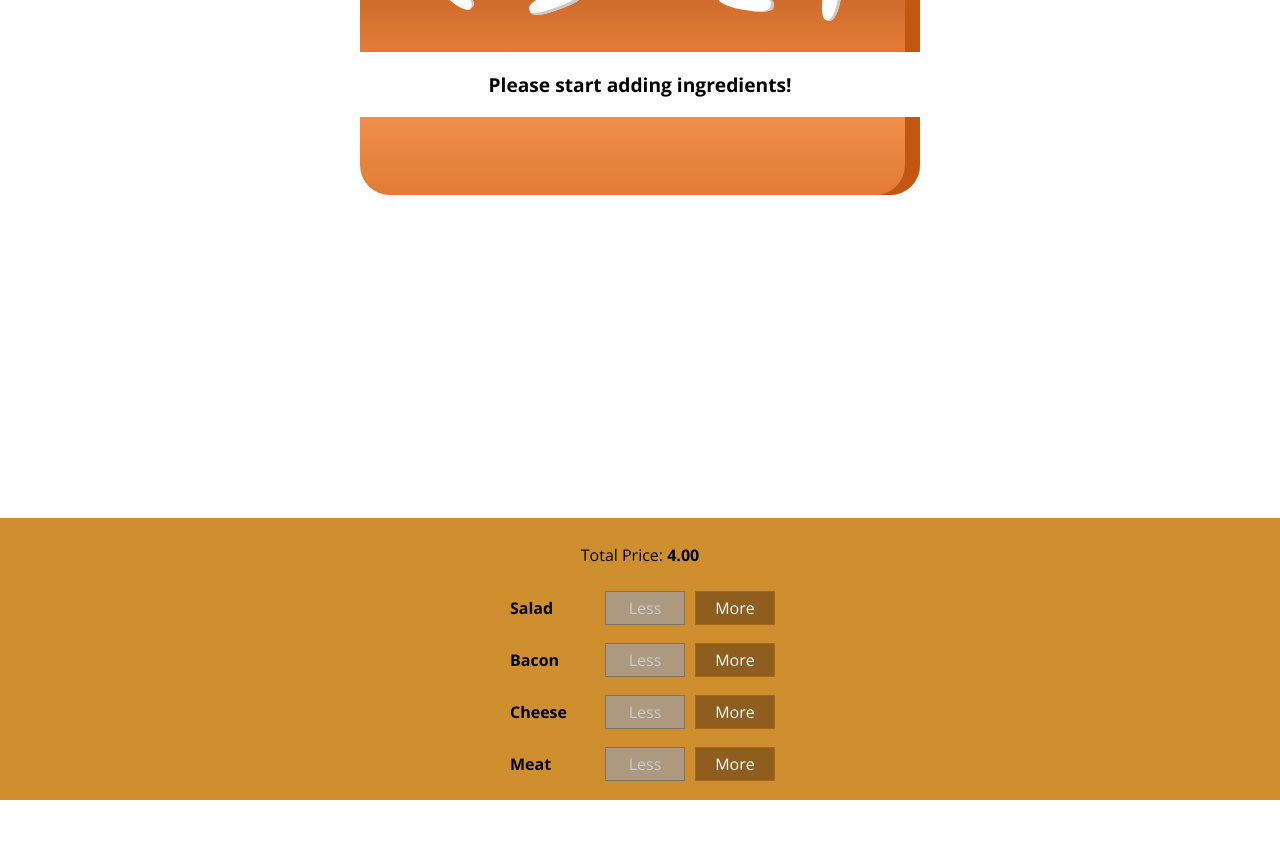
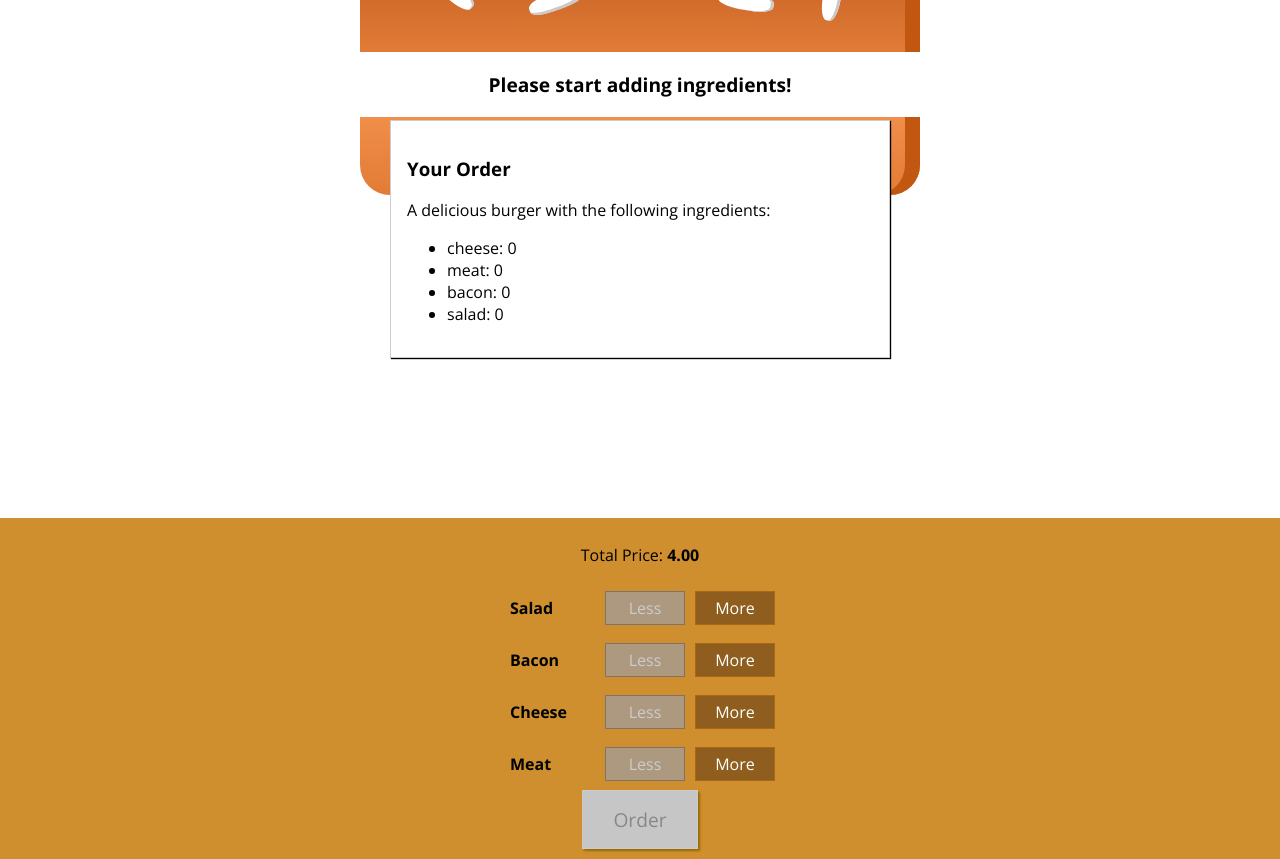
Before and after one commit to SSevenTwo/ReactBurgerBuilder, a React (Create React App) app: page / in a window 1280 px wide. Shown: the part 120-979 px from the top of the page. Before the commit the page ends 920 px from the top, so only its background shows below. Built offline with nearby package versions, Linux system fonts and the light colour scheme.

Commit message:
Added a modal box + order summary

```diff
--- a/src/components/Burger/BuildControls/BuildControls.js
+++ b/src/components/Burger/BuildControls/BuildControls.js
@@ -26,6 +26,9 @@
           />
         );
       })}
+      <button className={classes.OrderButton} disabled={!props.purchasable}>
+        Order
+      </button>
     </div>
   );
 };
--- a/src/components/Burger/BuildControls/BuildControls.module.css
+++ b/src/components/Burger/BuildControls/BuildControls.module.css
@@ -8,3 +8,45 @@
   margin: auto;
   padding: 10px 0;
 }
+
+.OrderButton {
+  background-color: #dad735;
+  outline: none;
+  cursor: pointer;
+  border: 1px solid #966909;
+  color: #966909;
+  font-family: inherit;
+  font-size: 1.2em;
+  padding: 15px 30px;
+  box-shadow: 2px 2px 2px #966909;
+}
+
+.OrderButton:hover,
+.OrderButton:active {
+  background-color: #a0db41;
+  border: 1px solid #966909;
+  color: #966909;
+}
+
+.OrderButton:disabled {
+  background-color: #c7c6c6;
+  cursor: not-allowed;
+  border: 1px solid #ccc;
+  color: #888888;
+}
+
+.OrderButton:not(:disabled) {
+  animation: enable 0.3s linear;
+}
+
+@keyframes enable {
+  0% {
+    transform: scale(1);
+  }
+  60% {
+    transform: scale(1.1);
+  }
+  100% {
+    transform: scale(1);
+  }
+}
--- a/src/components/Burger/Burger.js
+++ b/src/components/Burger/Burger.js
@@ -21,8 +21,6 @@
       return arr.concat(el);
     }, []);
 
-  console.log("Transformed ingredients:");
-  console.log(transformedIngredients);
   if (transformedIngredients.length === 0) {
     transformedIngredients = <p>Please start adding ingredients!</p>;
   }
--- /dev/null
+++ b/src/components/Burger/OrderSummary/OrderSummary.js
@@ -0,0 +1,22 @@
+import React from "react";
+import Aux from "../../../hoc/ReactAux";
+
+const orderSummary = props => {
+  let ingredientSummary = Object.keys(props.ingredients).map(ingredientKey => {
+    return (
+      <li>
+        <span>{ingredientKey}</span>: {props.ingredients[ingredientKey]}
+      </li>
+    );
+  });
+
+  return (
+    <Aux>
+      <h3>Your Order</h3>
+      <p>A delicious burger with the following ingredients:</p>
+      <ul>{ingredientSummary}</ul>
+    </Aux>
+  );
+};
+
+export default orderSummary;
--- /dev/null
+++ b/src/components/UI/Modal/Modal.js
@@ -0,0 +1,8 @@
+import React from "react";
+import classes from "./Modal.module.css";
+
+const modal = props => {
+  return <div className={classes.Modal}>{props.children}</div>;
+};
+
+export default modal;
--- /dev/null
+++ b/src/components/UI/Modal/Modal.module.css
@@ -0,0 +1,20 @@
+.Modal {
+  position: fixed;
+  z-index: 500;
+  background-color: white;
+  width: 70%;
+  border: 1px solid #ccc;
+  box-shadow: 1px 1px 1px black;
+  padding: 16px;
+  left: 15%;
+  top: 30%;
+  box-sizing: border-box;
+  transition: all 0.3s ease-out;
+}
+
+@media (min-width: 600px) {
+  .Modal {
+    width: 500px;
+    left: calc(50% - 250px);
+  }
+}
--- a/src/containers/BurgerBuilder/BurgerBuilder.js
+++ b/src/containers/BurgerBuilder/BurgerBuilder.js
@@ -2,6 +2,8 @@
 import Aux from "../../hoc/ReactAux";
 import Burger from "../../components/Burger/Burger";
 import BuildControls from "../../components/Burger/BuildControls/BuildControls";
+import Modal from "../../components/UI/Modal/Modal";
+import OrderSummary from "../../components/Burger/OrderSummary/OrderSummary";
 
 const INGREDIENT_PRICE = {
   cheese: 0.5,
@@ -18,8 +20,21 @@
       bacon: 0,
       salad: 0
     },
-    totalPrice: 4
+    totalPrice: 4,
+    purchasable: false
   };
+
+  updatePurchasable(ingredients) {
+    let sum = Object.keys(ingredients)
+      .map(ingredientsKey => {
+        return ingredients[ingredientsKey];
+      })
+      .reduce((total, el) => {
+        return (total += el);
+      }, 0);
+
+    this.setState({ purchasable: sum > 0 });
+  }
 
   addIngredientHandler = type => {
     const oldCount = this.state.ingredients[type];
@@ -34,6 +49,8 @@
     const newPrice = oldPrice + priceAddition;
 
     this.setState({ ingredients: updatedIngredients, totalPrice: newPrice });
+
+    this.updatePurchasable(updatedIngredients);
   };
 
   removeIngredientHandler = type => {
@@ -52,6 +69,8 @@
     const newPrice = oldPrice - priceSubtraction;
 
     this.setState({ ingredients: updatedIngredients, totalPrice: newPrice });
+
+    this.updatePurchasable(updatedIngredients);
   };
 
   render() {
@@ -65,11 +84,15 @@
 
     return (
       <Aux>
+        <Modal>
+          <OrderSummary ingredients={this.state.ingredients} />
+        </Modal>
         <Burger ingredients={this.state.ingredients} />
         <BuildControls
           addIngredient={this.addIngredientHandler}
           removeIngredient={this.removeIngredientHandler}
           disabled={disabledInfo}
+          purchasable={this.state.purchasable}
           price={this.state.totalPrice}
         />
       </Aux>
```
